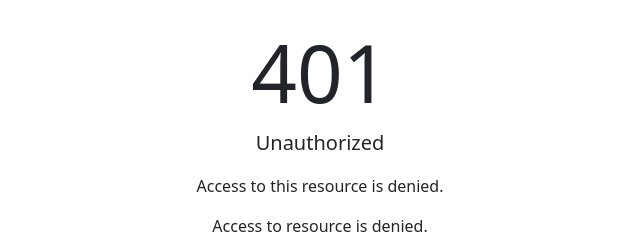
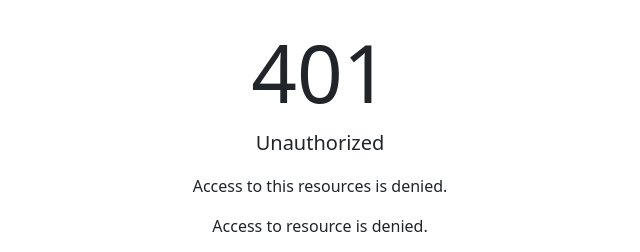
Before and after one commit to AyushWahane/Minor_test, a plain HTML site: page 401.html in a window 1280 px wide. Shown: the top 252 px of the page, 320-960 px from the left. Drawn offline with nearby package versions, Linux system fonts and the light colour scheme.

Commit message:
Update 401.html

```diff
--- a/401.html
+++ b/401.html
@@ -20,7 +20,7 @@
                                 <div class="text-center mt-4">
                                     <h1 class="display-1">401</h1>
                                     <p class="lead">Unauthorized</p>
-                                    <p>Access to this resource is denied.</p>
+                                    <p>Access to this resources is denied.</p>
                                     <p>Access to resource is denied.</p>
                                     <a href="index.html">
                                         <i class="fas fa-arrow-left me-1"></i>
```
